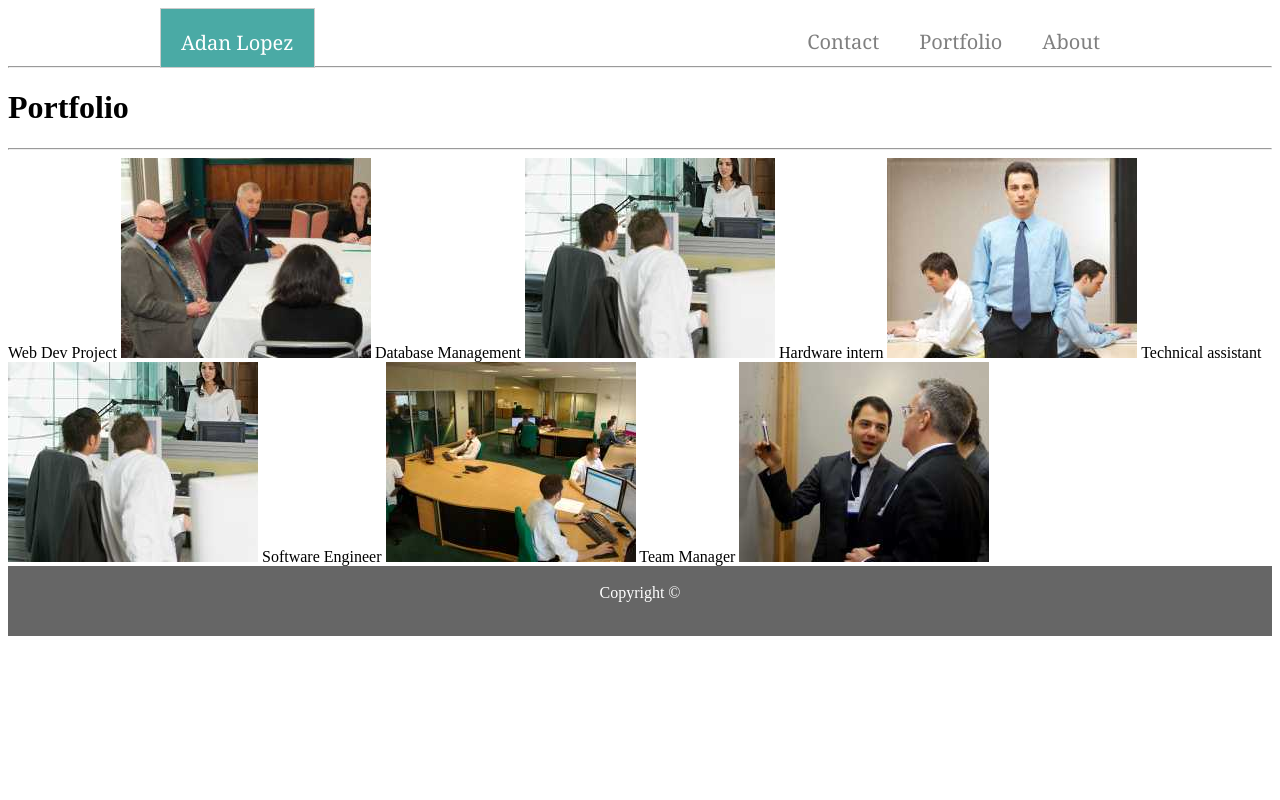
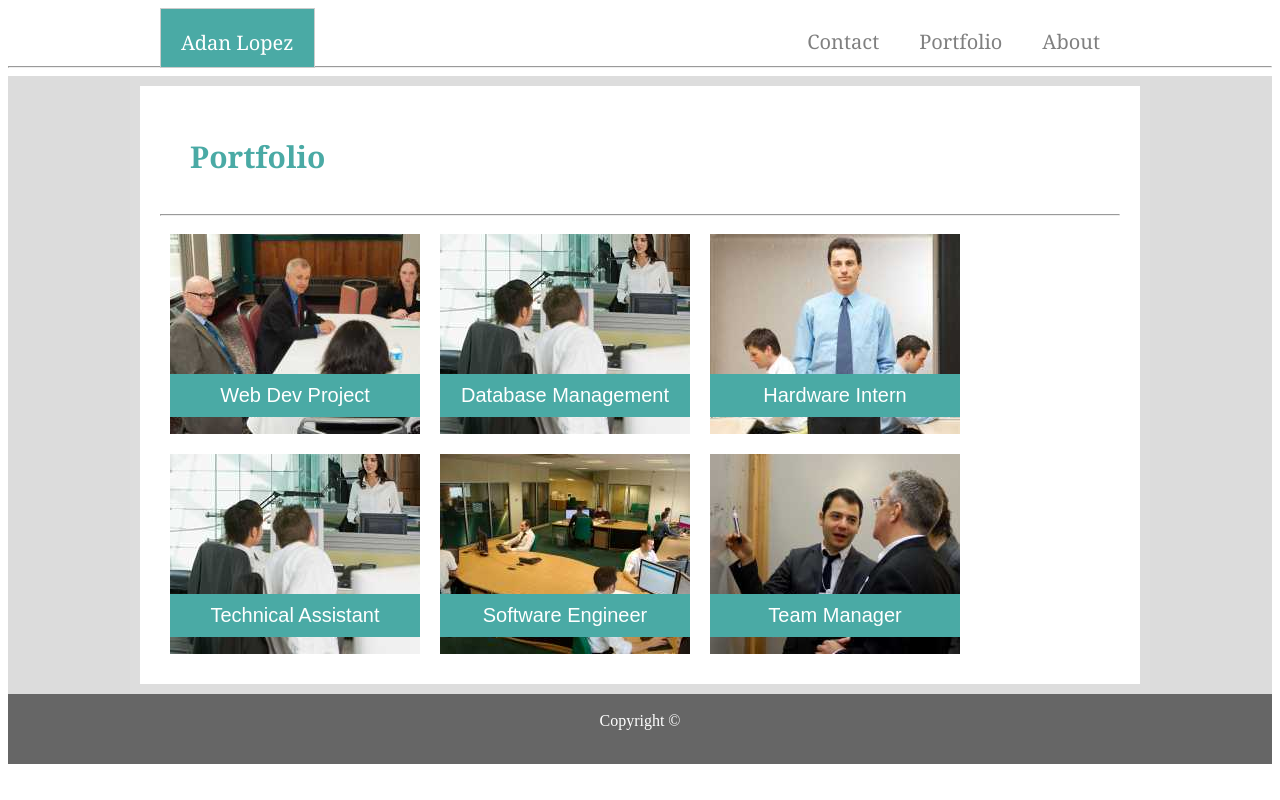
Before and after one commit to donalatorre/Basic-Portfolio, a plain HTML site: page portfolio.html in a window 1280 px wide. Drawn offline with Linux system fonts and the light colour scheme.

Commit message:
portfolio

```diff
--- a/assets/css/style.css
+++ b/assets/css/style.css
@@ -54,14 +54,14 @@
 .title_text {
 	color: #4aaaa5;
 	font-family: 'Georgia';
-	font-size: 20px;
+	font-size: 30px;
 	float: left;
 	margin-left: 30px;
 }
 
 .title_wrap {
 	width: 100%;
-	height: 60px;
+	height: 100px;
 }
 
 .regular_paragraph {
@@ -117,3 +117,28 @@
 	font-size: 15px;
 	width: 120px;
 }
+
+.img_container {
+	margin: 10px;
+	height: 200px;
+	width: 250px;
+  position: relative;
+  text-align: center;
+  color: white;
+}
+
+.centered {
+	width: 100%;
+	padding: 10px 0px 10px 0px;
+	font-family: 'Arial';
+	color: white;
+	font-size: 20px;
+	background: #4aaaa5;
+  position: absolute;
+  top: 70%;
+}
+
+.img_grid {
+	display: flex;
+	flex-wrap: wrap;
+}
--- a/portfolio.html
+++ b/portfolio.html
@@ -16,22 +16,46 @@
 		</div>
 	</section>
 	<hr>
-	<main>
-	<h1> Portfolio </h1>
+	<main class="overall">
+	<section class="main_sec">
+	<aside class="title_wrap">
+	<h1 class="title_text"> Portfolio </h1>
+	</aside>
 	<hr>
-	<a> Web Dev Project </a>
-	<img src="assets/images/uno.jpg"/>
-	<a> Database Management </a>
-	<img src="assets/images/dos.jpg"/>
-	<a> Hardware intern </a>
-	<img src="assets/images/tres.jpg"/>
-	<a> Technical assistant </a>
-	<img src="assets/images/cuatro.jpg"/>
-	<a> Software Engineer </a>
-	<img src="assets/images/cinco.jpg"/>
-	<a> Team Manager </a>
-	<img src="assets/images/seis.jpg"/>
 
+	<section class="img_grid">
+	<div class="img_container">
+  <img src="assets/images/uno.jpg" alt="Snow">
+  <div class="centered">Web Dev Project</div>
+	</div>
+
+	<div class="img_container">
+  <img src="assets/images/dos.jpg" alt="Snow">
+  <div class="centered">Database Management</div>
+	</div>
+
+	<div class="img_container">
+  <img src="assets/images/tres.jpg" alt="Snow">
+  <div class="centered">Hardware Intern</div>
+	</div>
+
+	<div class="img_container">
+  <img src="assets/images/cuatro.jpg" alt="Snow">
+  <div class="centered">Technical Assistant</div>
+	</div>
+
+	<div class="img_container">
+  <img src="assets/images/cinco.jpg" alt="Snow">
+  <div class="centered">Software Engineer</div>
+	</div>
+
+	<div class="img_container">
+  <img src="assets/images/seis.jpg" alt="Snow">
+  <div class="centered">Team Manager</div>
+	</div>
+	</section>
+
+	</section>
 	</main>
 	<section id="pie_pagina">
 	<br>
```
